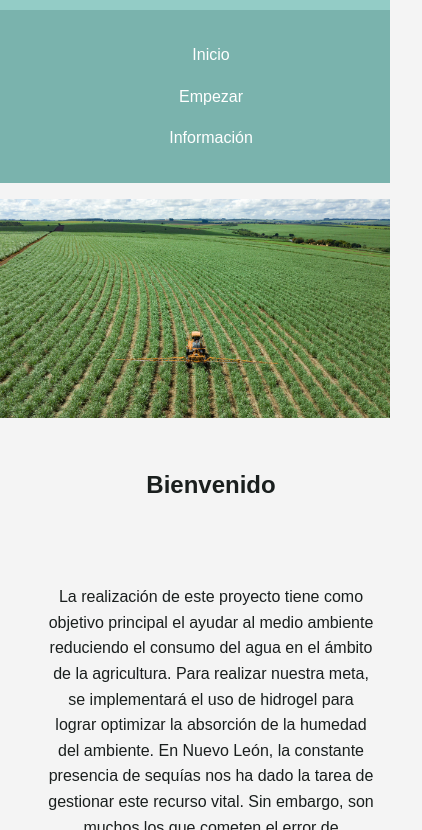
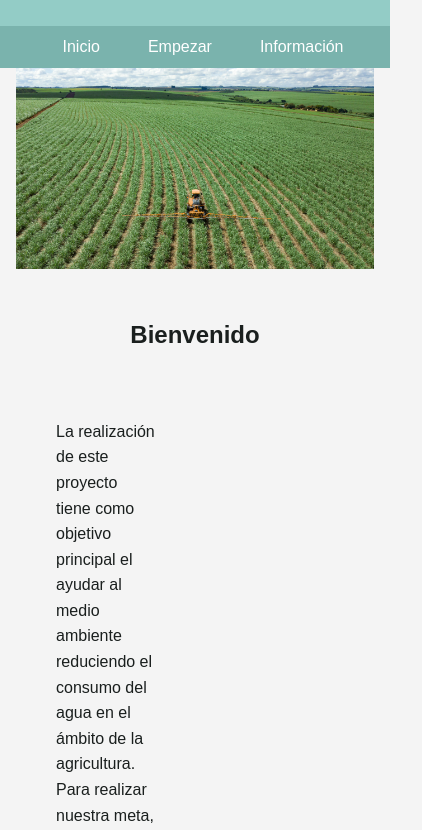
Before and after one commit to ElKikes/Elkikes.github.io, a plain HTML site: page index.html in a window 390 px wide. Shown: the part 100-930 px from the top of the page, 422 px wide, since content can reach past the window. Drawn offline with Linux system fonts and the light colour scheme.

Commit message:
Update index.html

```diff
--- a/index.html
+++ b/index.html
@@ -153,72 +153,106 @@
 
         /* Media queries para dispositivos móviles */
         @media screen and (max-width: 768px) {
-            /* Forzar centrado en todos los elementos */
+            /* Control de desbordamiento general */
             * {
-                text-align: center !important;
+                max-width: 100vw !important;
+                box-sizing: border-box !important;
+                word-wrap: break-word !important;
+                overflow-wrap: break-word !important;
             }
 
-            /* Centrado con flexbox */
-            body, main, section, div, header, footer, nav,
-            .contenido-flex, .columnas, .experimento-seccion,
-            .galeria-imagenes, .footer-content, .imagen-contenedor,
-            .contenido-imagen, .calculadora {
-                display: flex !important;
-                flex-direction: column !important;
-                align-items: center !important;
-                justify-content: center !important;
+            body {
+                overflow-x: hidden !important;
                 width: 100% !important;
-                margin-left: auto !important;
-                margin-right: auto !important;
+                max-width: 100% !important;
+                margin: 0 !important;
+                padding: 0 !important;
+            }
+
+            /* Contenedores principales */
+            main, header, nav, footer, section, div {
+                width: 100% !important;
+                max-width: 100% !important;
+                padding-left: 1rem !important;
+                padding-right: 1rem !important;
+                margin-left: 0 !important;
+                margin-right: 0 !important;
                 box-sizing: border-box !important;
             }
 
-            /* Centrado de texto */
+            /* Imágenes responsivas */
+            img {
+                max-width: 100% !important;
+                height: auto !important;
+                object-fit: contain !important;
+            }
+
+            /* Texto y párrafos */
             p, h1, h2, h3, h4, h5, h6, span, a {
-                text-align: center !important;
+                max-width: 100% !important;
+                padding: 0.5rem !important;
+                margin-left: 0 !important;
+                margin-right: 0 !important;
+            }
+
+            /* Listas */
+            ul, ol {
                 width: 100% !important;
-                margin-left: auto !important;
-                margin-right: auto !important;
+                max-width: 100% !important;
+                padding-left: 2rem !important;
+                padding-right: 1rem !important;
+                margin-left: 0 !important;
+                margin-right: 0 !important;
+            }
+
+            /* Tablas */
+            table {
+                width: 100% !important;
+                max-width: 100% !important;
+                display: block !important;
+                overflow-x: auto !important;
+            }
+
+            /* Calculadora */
+            .calculadora {
+                width: 90% !important;
+                max-width: 90% !important;
+                margin: 1rem auto !important;
+            }
+
+            /* Contenido de imagen */
+            .contenido-imagen {
+                width: 90% !important;
+                max-width: 90% !important;
+                left: 50% !important;
+                transform: translateX(-50%) translateY(-50%) !important;
+            }
+
+            /* Bibliografía */
+            .bibliografia-container {
+                width: 90% !important;
+                max-width: 90% !important;
+                margin: 1rem auto !important;
+                padding: 1rem !important;
+            }
+
+            /* Galería de imágenes */
+            .galeria-imagenes {
+                width: 100% !important;
+                max-width: 100% !important;
                 padding: 0 1rem !important;
             }
 
-            /* Centrado de listas */
-            ul, ol {
-                padding: 0 !important;
-                margin: 1rem auto !important;
-                list-style-position: inside !important;
+            .imagen-resultado {
                 width: 100% !important;
-            }
-
-            li {
-                text-align: center !important;
-                width: 100% !important;
-                margin: 0.5rem auto !important;
-                padding: 0 1rem !important;
-            }
-
-            /* Centrado de imágenes */
-            img {
-                display: block !important;
-                margin: 1rem auto !important;
                 max-width: 100% !important;
             }
 
-            /* Excepción para la bibliografía */
-            .bibliografia-container li {
-                text-align: left !important;
-            }
-
-            /* Ajuste para navegación */
-            nav ul {
-                display: flex !important;
-                flex-direction: column !important;
-                align-items: center !important;
-            }
-
-            /* Ajuste para botones */
-            button, .boton {
-                margin: 1rem auto !important;
+            /* Footer */
+            .footer-content {
+                width: 100% !important;
+                max-width: 100% !important;
+                padding: 1rem !important;
             }
         }
 
```
